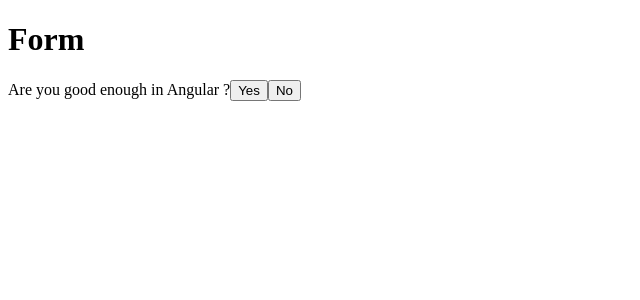
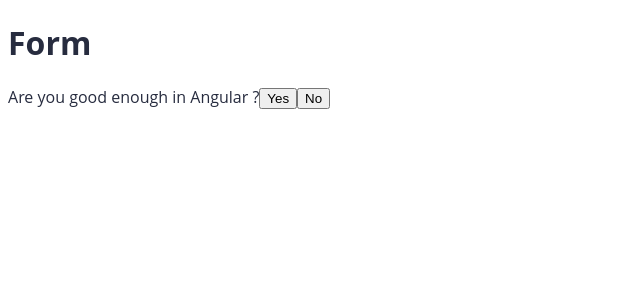
Before and after one commit to RodResq/angular-dc-labs, an Angular app: page / in a window 1280 px wide. Shown: the top 300 px of the page, without its empty margins (0-640 px from the left). Built offline with nearby package versions, Linux system fonts and the light colour scheme.

Commit message:
criacao css

```diff
--- a/src/styles.scss
+++ b/src/styles.scss
@@ -3,3 +3,8 @@
 * {
   box-sizing: border-box;
 }
+
+body {
+  font-family: 'Open Sans', sans-serif;
+  color: #272c3f;
+}
```
